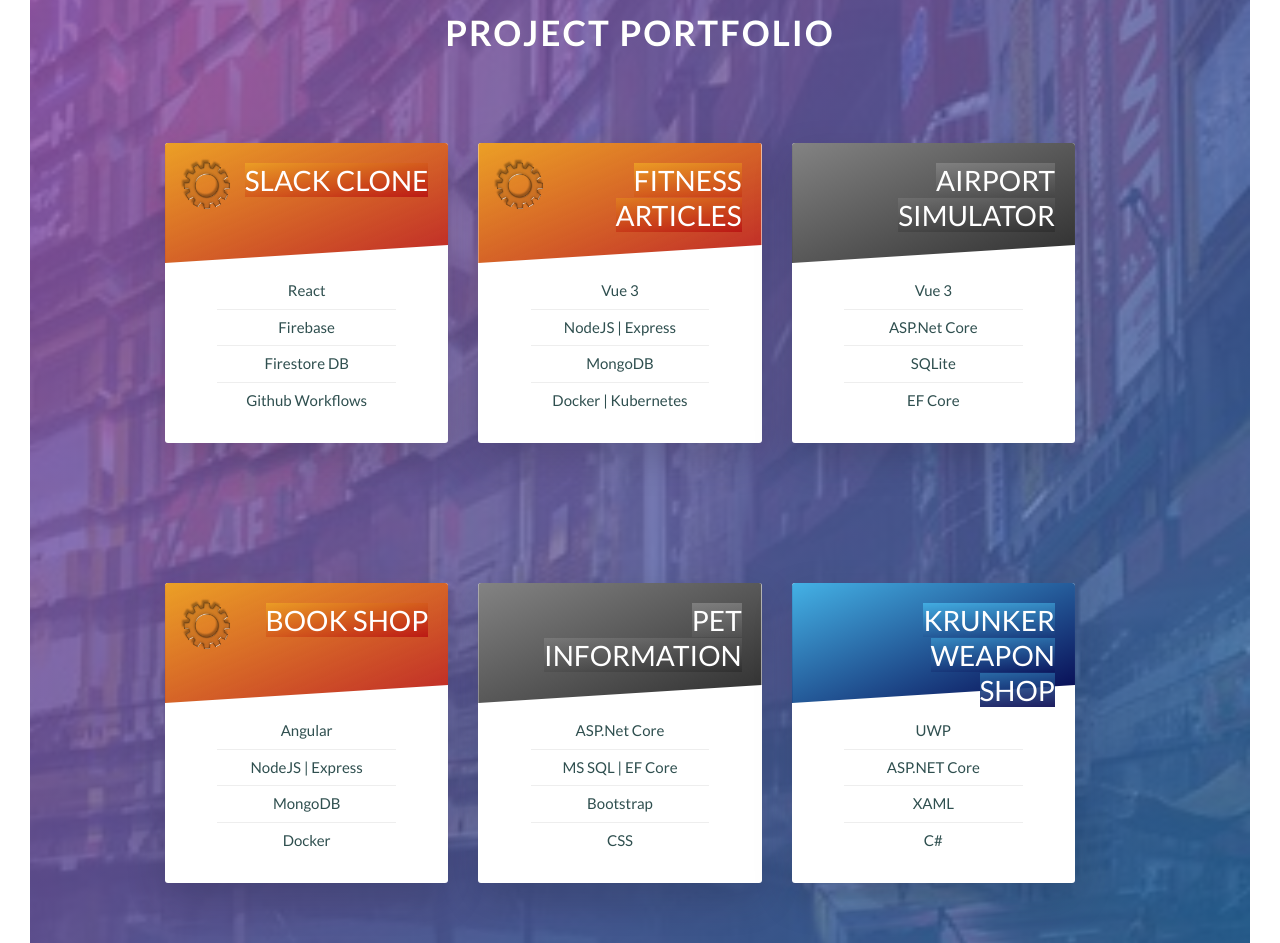
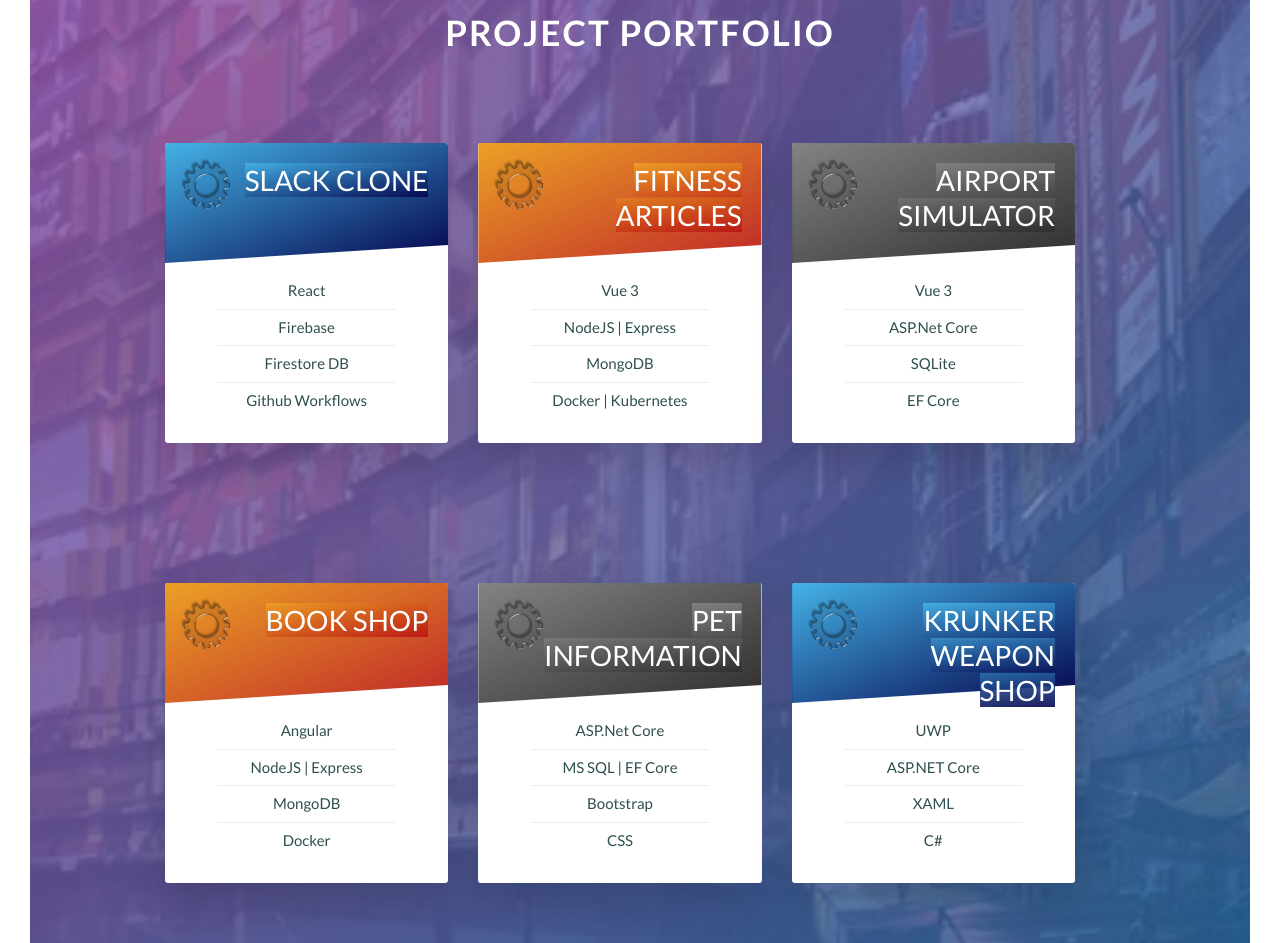
Before and after one commit to MichaelTolchinsky/michaeltolchinsky.github.io, a website: page index.html in a window 1280 px wide. Shown: the part 1419-2362 px from the top of the page. Drawn offline with nearby package versions, Linux system fonts and the light colour scheme.

Commit message:
fixed img errors

```diff
--- a/index.html
+++ b/index.html
@@ -14,9 +14,9 @@
 
 <body>
     <!-- preload -->
-    <div class="header-img">
+    <!-- <div class="header-img">
         <img style="display: none;" src="img/fast.gif" alt="">
-    </div>
+    </div> -->
 
     <header class="header">
         <div class="header__logo-box">
@@ -104,13 +104,13 @@
                 <div class="col-1-of-3">
                     <div class="card">
                         <div class="card__side card__side--front card__side--front-1">
-                            <div class="card__picture card__picture--1">
+                            <div class="card__picture card__picture--3">
                                 &nbsp;
                             </div>
                             <img src="img/gear.png" class="card__svg-icon spin" alt="">
                             <h4 class="card__heading">
 
-                                <span class="card__heading-span--1">
+                                <span class="card__heading-span--3">
                                     Slack Clone
                                 </span>
                             </h4>
@@ -184,7 +184,7 @@
                             <div class="card__picture card__picture--6">
                                 &nbsp;
                             </div>
-                            <img src="img/bizman.gif" class="card__svg-icon card__svg-icon-6" alt="">
+                            <img src="img/gear.png" class="card__svg-icon spin" alt="">
                             <div class="card__heading">
                                 <span class="card__heading-span--6">
                                     Airport Simulator
@@ -244,7 +244,7 @@
                                 <div class="card__box">
                                     <div class="card__description">
                                         <p>
-                                            A Book Shop Build With MEAN Stack and Angular
+                                            A Book Shop Build With MEAN Stack & Docker
                                         </p>
                                     </div>
                                 </div>
@@ -259,7 +259,7 @@
                             <div class="card__picture card__picture--6">
                                 &nbsp;
                             </div>
-                            <img src="img/bizman.gif" class="card__svg-icon card__svg-icon-6" alt="">
+                            <img src="img/gear.png" class="card__svg-icon spin" alt="">
                             <div class="card__heading">
                                 <span class="card__heading-span--6">
                                     Pet Information
@@ -294,7 +294,7 @@
                             <div class="card__picture card__picture--3">
                                 &nbsp;
                             </div>
-                            <img src="img/chat.gif" class="card__svg-icon card__svg-icon-3" alt="">
+                            <img src="img/gear.png" class="card__svg-icon spin" alt="">
                             <div class="card__heading">
                                 <span class="card__heading-span--3">
                                     Krunker Weapon Shop
```
